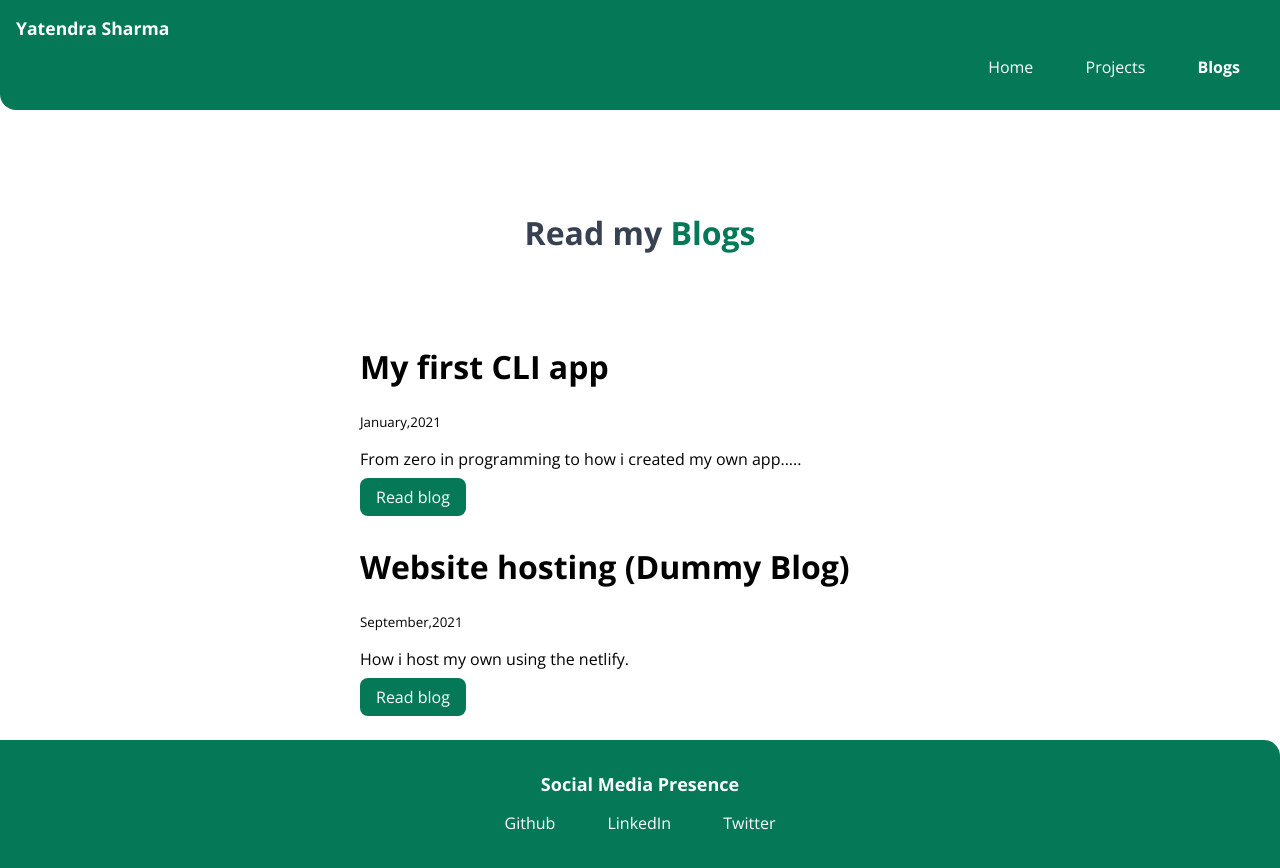
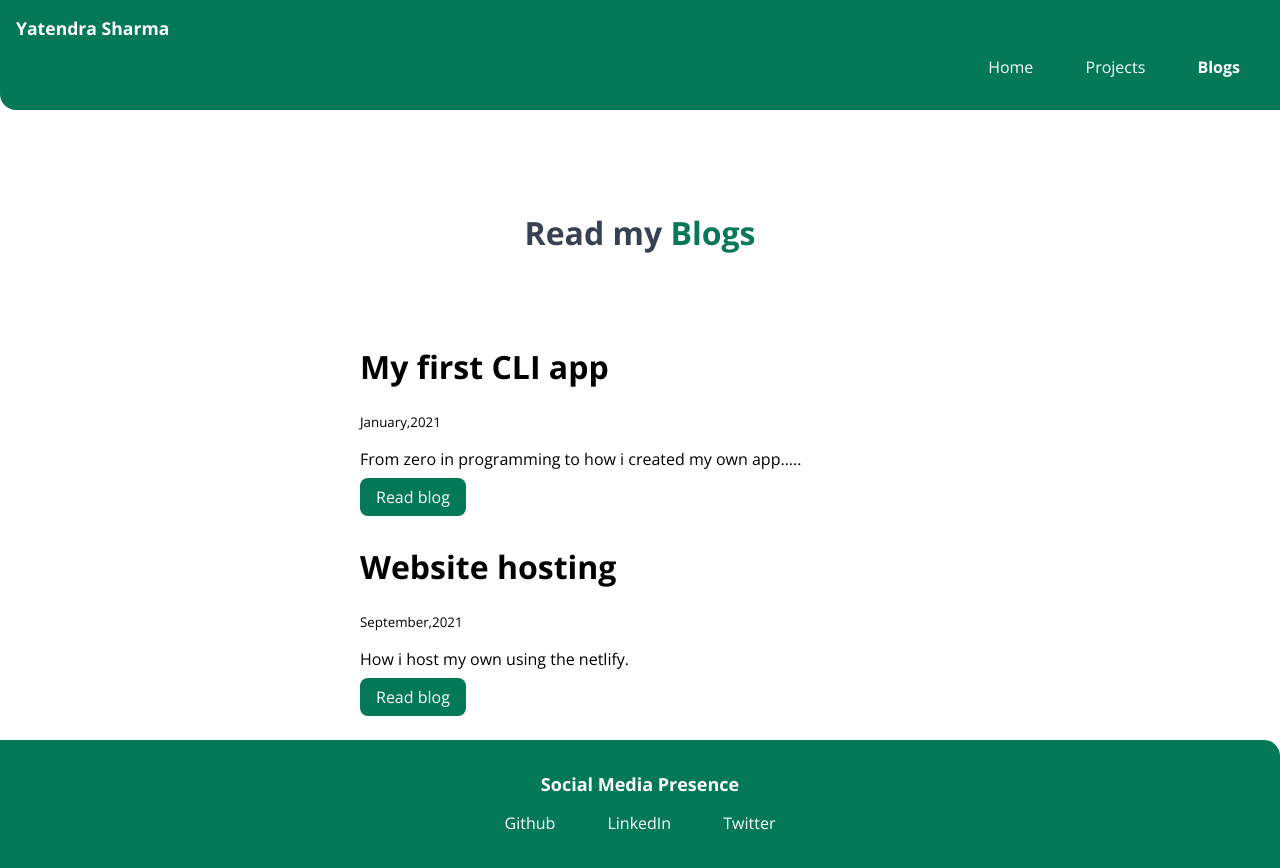
Before and after one commit to sharmayatendra/lesson3, a plain HTML site: page blogs.html in a window 1280 px wide. Drawn offline with nearby package versions, Linux system fonts and the light colour scheme.

Commit message:
refactor: blogs

```diff
--- a/blogs.html
+++ b/blogs.html
@@ -35,7 +35,7 @@
         </li>
         <li>
             <div class="container container-center">
-            <h1>Website hosting (Dummy Blog)</a></h1>
+            <h1>Website hosting</a></h1>
             <small>September,2021</small>
             <p>How i host my own using the netlify.</p>
             <a class="link link-primary" href="blog2.html">Read blog</a>
```
